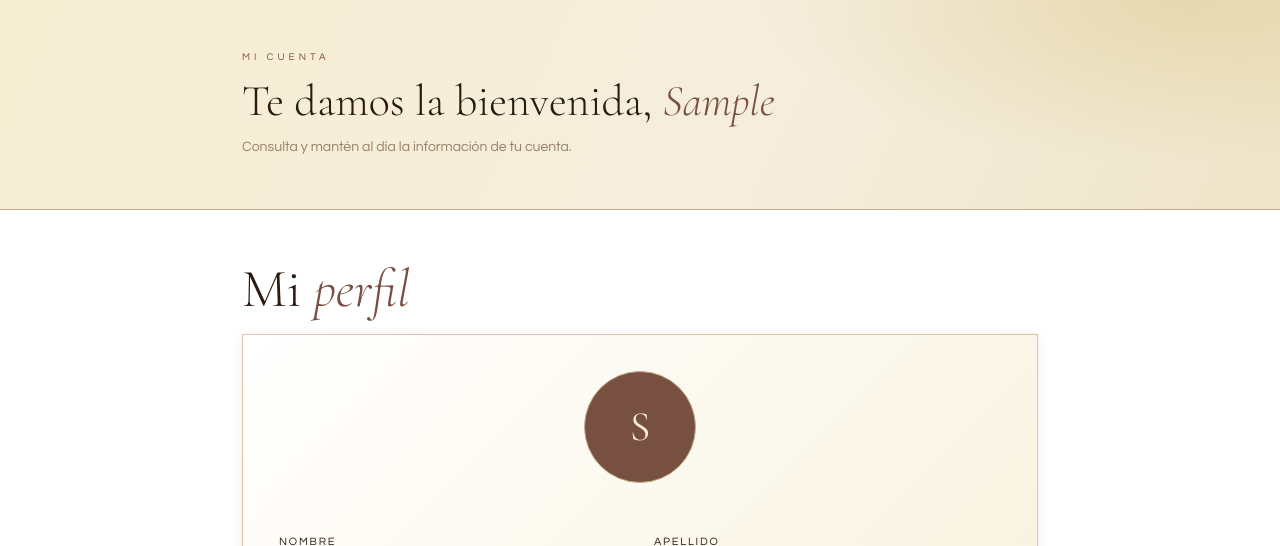
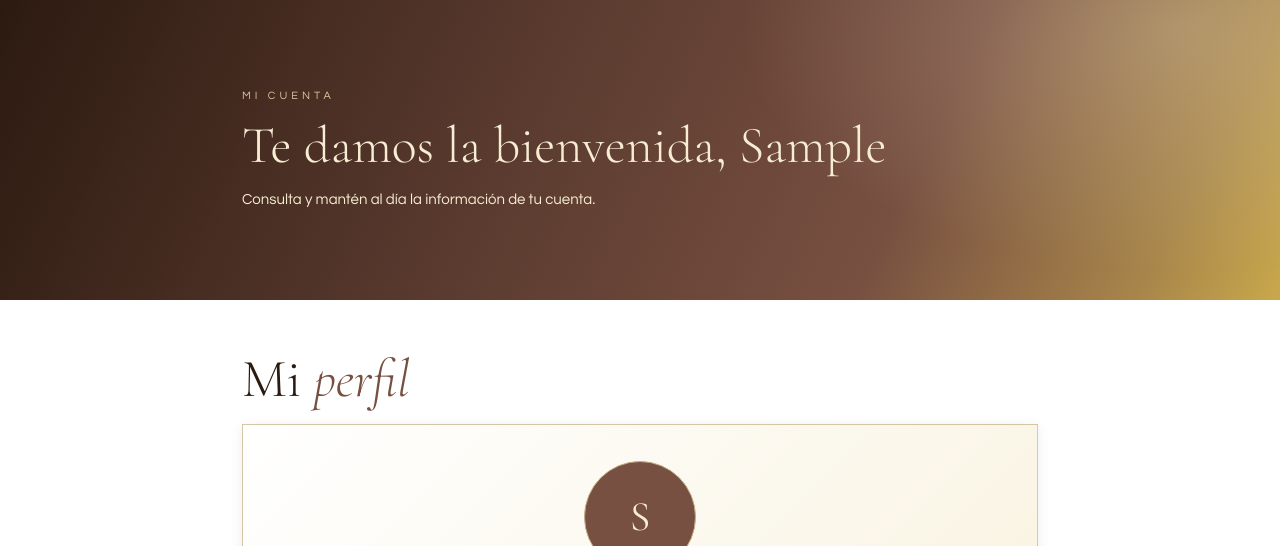
Before and after one commit to mariamcarlier/project-orodelsol, a Django app: page /profile/ in a window 1280 px wide. Shown: the part 148-694 px from the top of the page. Run offline with Django 5.2, Linux system fonts and the light colour scheme; the visitor is signed in with stand-in values (Sample User, id 1).

Commit message:
fix(perfil): recuperar cabecera con degradado y contenedor de datos del estado 1771ab7

```diff
--- a/static/css/components.css
+++ b/static/css/components.css
@@ -270,63 +270,131 @@
   gap: var(--space-gap);
 
 }
-/* CABECERA DE CUENTA — franja clara de marca.
-   Colores: tokens.css. Imagen administrable: ver imagen_banner_cuenta()
-   en usuarios/views.py. Con imagen se activa el velo oscuro; sin imagen
-   solo se ve este degradado. */
+
+/* ────────────────────────────────────────────────────────
+   CABECERA DE CUENTA  (.account-hero)
+   Franja de bienvenida de las páginas de «Mi cuenta».
+
+   CAPAS, de abajo hacia arriba:
+     1. Degradado de marca ...... background de .account-hero (siempre está)
+     2. Imagen opcional ......... <img class="account-hero__image">; solo
+                                  aparece si la vista envía una URL
+     3. Capa oscura ............. ::after, solo con el modificador
+                                  .account-hero--con-imagen; asegura que el
+                                  texto se lea sobre cualquier imagen
+                                  (contraste mínimo 3:1 en el título y 4.5:1
+                                  en el texto)
+     4. Texto ................... .account-hero__inner
+
+   PARA CAMBIAR EL FONDO:
+     · Colores del degradado: las variables --hero-* de más abajo.
+     · Imagen administrable: ver imagen_banner_cuenta() en usuarios/views.py.
+     · Fondo distinto por tipo de cuenta (futuro): agregar un modificador,
+       por ejemplo .account-hero--mayorista { --hero-medio: …; }, y ponerlo
+       desde la plantilla. No hace falta duplicar el HTML ni el CSS.
+   ──────────────────────────────────────────────────────── */
 .account-hero {
+  /* Colores del degradado de marca (se editan aquí) */
+  --hero-oscuro:     var(--color-tierra);
+  --hero-intermedio: var(--color-cacao-hover);
+  --hero-medio:      var(--color-cacao);
+  --hero-calido:     #a8864a;
+  --hero-brillo:     var(--gold);
+  /* Zona de la imagen que se conserva al recortar (70% = hacia la derecha) */
+  --hero-foco:   70% 50%;
+
   position: relative;
-  isolation: isolate;
+  isolation: isolate;          /* las capas internas no se mezclan con el resto */
   overflow: hidden;
   display: grid;
   align-items: center;
-  min-height: clamp(150px, 20vw, 210px);
+  /* Altura fluida: 180px en móvil, hasta 300px en escritorio. Es un mínimo:
+     si el nombre es largo y ocupa más líneas, la franja crece y no corta nada. */
+  min-height: clamp(180px, 28vw, 300px);
+  color: var(--color-marfil);
+  /* Degradado de marca: oscuro del lado del texto y dorado hacia la derecha,
+     con un brillo suave tipo satén arriba a la derecha. */
   background:
-    radial-gradient(55% 130% at 92% 0%, rgba(201,168,76,.25), transparent 60%),
-    linear-gradient(115deg, var(--color-marfil) 0%, #f5eedd 60%, rgba(201,168,76,.30) 100%);
-  border-bottom: 1px solid var(--color-oro-borde);
+    radial-gradient(55% 130% at 92% 10%, rgba(246,237,210,.26), transparent 62%),
+    linear-gradient(115deg,
+      var(--hero-oscuro) 0%,
+      var(--hero-intermedio) 40%,
+      var(--hero-medio) 70%,
+      var(--hero-calido) 90%,
+      var(--hero-brillo) 100%);
 }
 
 .account-hero__image {
-  position: absolute; inset: 0; z-index: 0;
-  width: 100%; height: 100%; object-fit: cover;
+  position: absolute;
+  inset: 0;
+  z-index: 0;
+  width: 100%;
+  height: 100%;
+  object-fit: cover;           /* se recorta, nunca se deforma */
+  object-position: var(--hero-foco);
 }
 
+/* Capa oscura de legibilidad. SOLO se activa cuando hay una imagen
+   (modificador --con-imagen): el degradado de marca ya se lee por sí solo.
+   Es más fuerte del lado del texto (izquierda). */
 .account-hero--con-imagen::after {
-  content: ""; position: absolute; inset: 0; z-index: 1; pointer-events: none;
-  background: linear-gradient(90deg, rgba(44,26,16,.90) 0%, rgba(44,26,16,.70) 60%, rgba(44,26,16,.30) 100%);
+  content: "";
+  position: absolute;
+  inset: 0;
+  z-index: 1;
+  pointer-events: none;
+  background: linear-gradient(90deg,
+    rgba(44,26,16,.92) 0%,
+    rgba(44,26,16,.80) 55%,
+    rgba(44,26,16,.35) 100%);
 }
 
 .account-hero__inner {
-  position: relative; z-index: 2;
-  width: min(100%, var(--container-md, 1120px));
+  position: relative;
+  z-index: 2;
+  width: min(100%, var(--container-md));   /* alineado con el contenido de la página */
   margin-inline: auto;
-  padding: clamp(26px, 4vw, 40px) var(--gutter, 24px);
+  padding: clamp(28px, 5vw, 48px) var(--gutter);
 }
 
 .account-hero__eyebrow {
-  display: block; margin-bottom: 10px;
-  font-size: 10px; letter-spacing: 4px; text-transform: uppercase;
-  color: var(--color-cacao);
+  display: block;
+  margin-bottom: 12px;
+  font-size: 11px;
+  letter-spacing: 4px;
+  text-transform: uppercase;
+  color: var(--color-oro);
 }
 
 .account-hero__title {
   font-family: var(--font-display);
+  font-size: clamp(30px, 5vw, 52px);
   font-weight: 300;
-  font-size: clamp(28px, 4vw, 44px);
-  line-height: 1.15;
-  color: var(--color-text-dark);
-  overflow-wrap: anywhere;
+  line-height: 1.1;
+  color: var(--color-marfil);
+  max-width: 14em;             /* un nombre largo pasa a otra línea antes de llegar a la zona dorada */
+  overflow-wrap: anywhere;     /* un nombre muy largo no desborda la pantalla */
+  text-wrap: balance;
 }
 
-.account-hero__title em { font-style: italic; color: var(--color-cacao); }
-
 .account-hero__text {
-  max-width: 480px; margin-top: 10px;
-  font-size: 14px; color: var(--color-text-muted);
+  max-width: 480px;
+  margin-top: 14px;
+  font-size: 15px;
+  color: var(--color-marfil);
 }
 
-/* Con imagen, el texto vuelve a claro para mantener contraste */
-.account-hero--con-imagen .account-hero__title,
-.account-hero--con-imagen .account-hero__text { color: var(--color-text-on-dark); }
-.account-hero--con-imagen .account-hero__title em { color: var(--color-oro); }
+/* En pantallas angostas el texto ocupa casi todo el ancho, así que el dorado ya no
+   puede ir a la derecha (el texto quedaría sobre una zona clara). Pasa a ser un
+   destello pequeño en la esquina inferior derecha, y la capa oscura es pareja. */
+@media (max-width: 768px) {
+  .account-hero {
+    background:
+      radial-gradient(40% 50% at 100% 100%, rgba(201,168,76,.42), transparent 70%),  /* = --gold */
+      linear-gradient(160deg, var(--hero-oscuro) 0%, var(--hero-intermedio) 55%, var(--hero-medio) 100%);
+  }
+
+  .account-hero--con-imagen::after {
+    background: linear-gradient(90deg, rgba(44,26,16,.88), rgba(44,26,16,.74));
+  }
+}
--- a/templates/usuarios/perfil.html
+++ b/templates/usuarios/perfil.html
@@ -14,9 +14,7 @@
   {% endif %}
   <div class="account-hero__inner">
     <span class="account-hero__eyebrow">Mi cuenta</span>
-    <h1 id="account-hero-title" class="account-hero__title">
-      Te damos la bienvenida, <em>{{ perfil.nombre_visible }}</em>
-    </h1>
+    <h1 id="account-hero-title" class="account-hero__title">{{ perfil.saludo_bienvenida }}</h1>
     <p class="account-hero__text">Consulta y mantén al día la información de tu cuenta.</p>
   </div>
 </section>
```
